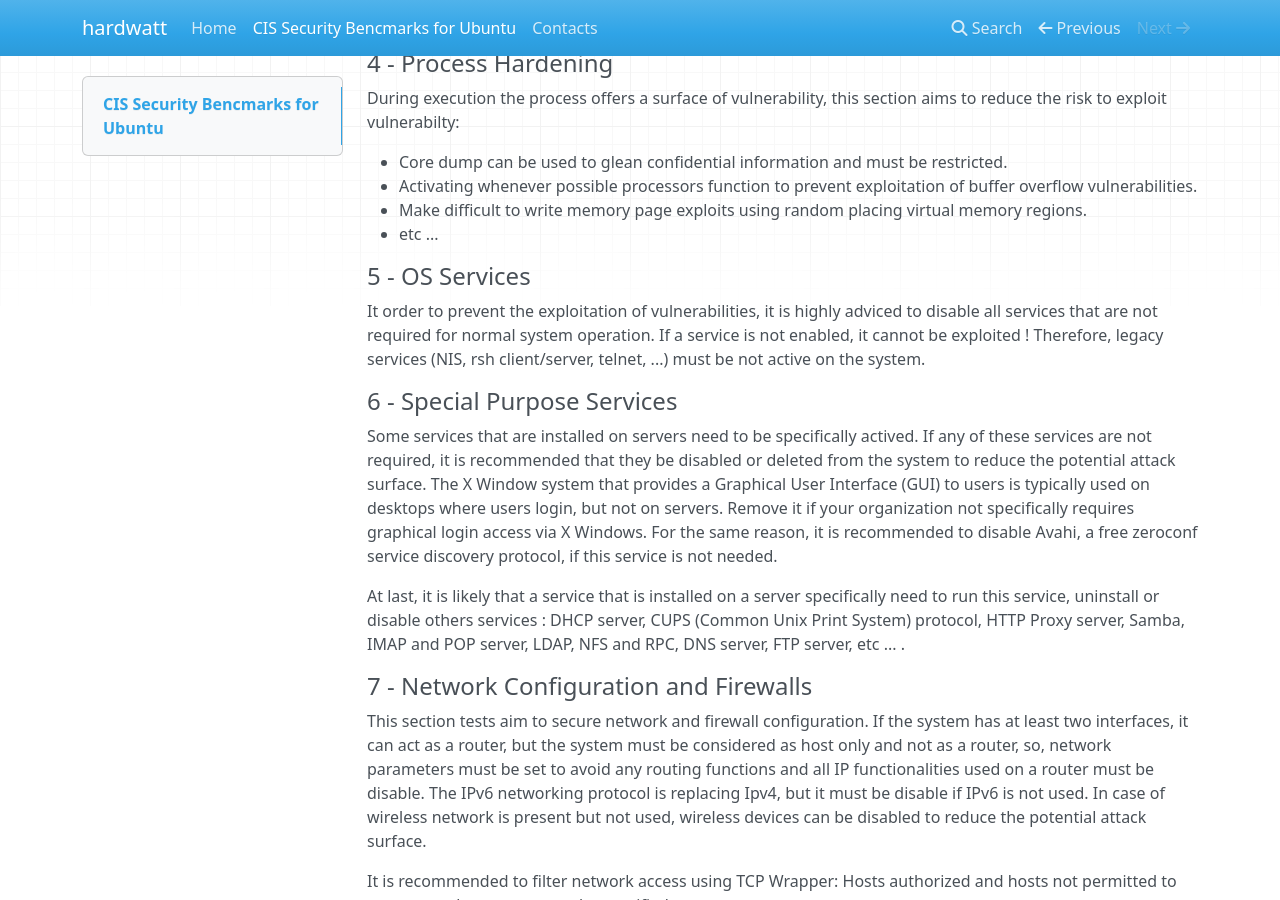
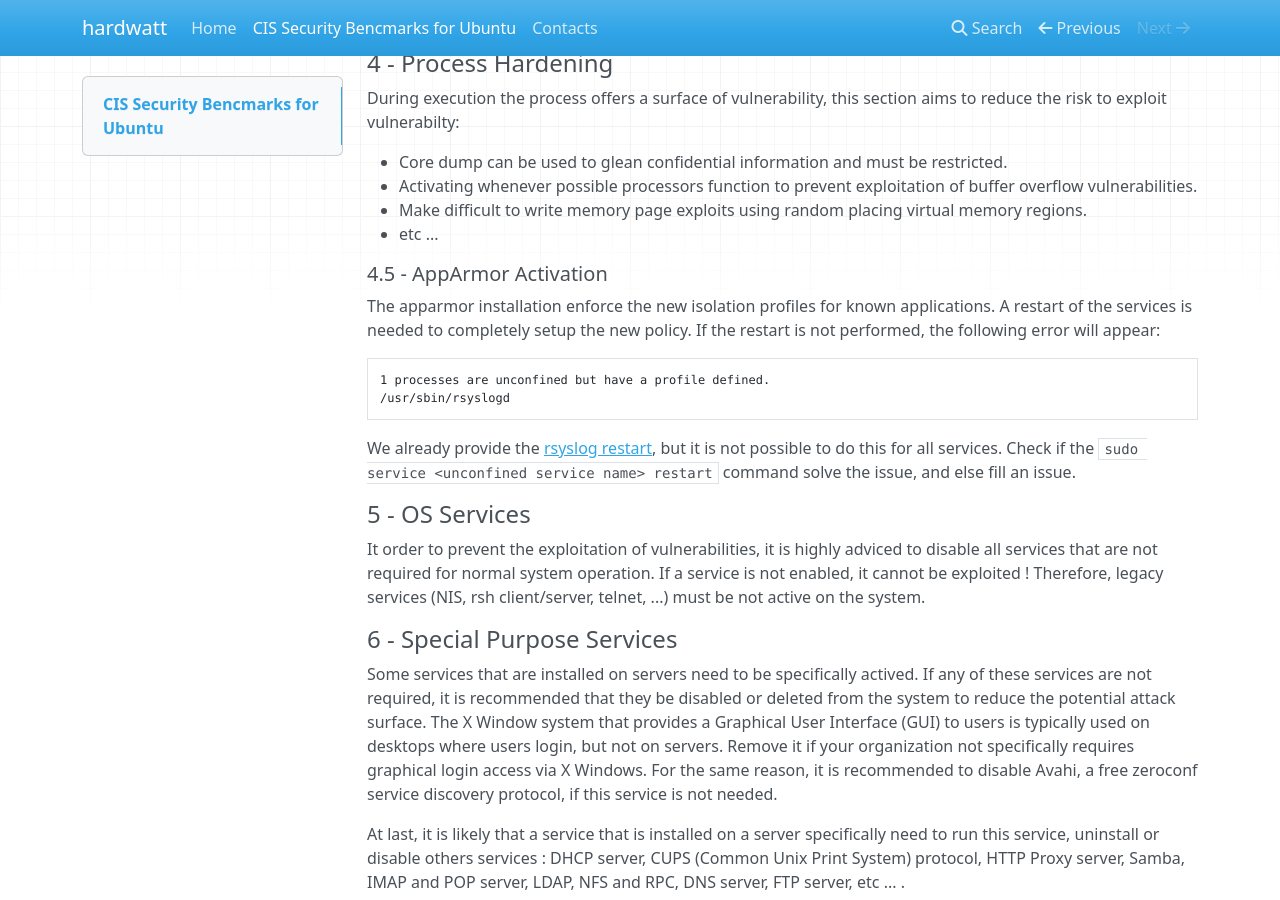
Before and after one commit to awailly/cis-ubuntu-ansible, an MkDocs documentation site: the page built from docs/CIS_Ubuntu.md, in a window 1280 px wide and 900 px high, scrolled down 975 px. Built offline with MkDocs 1.6.1, drawn with Linux system fonts in a browser that asks for light colours; nearby versions of some CDN libraries; old or Windows-style settings are respelled for this version of MkDocs.

Commit message:
Fix #22 Added documentation for apparmor activation

```diff
--- a/docs/CIS_Ubuntu.md
+++ b/docs/CIS_Ubuntu.md
@@ -47,6 +47,14 @@ During execution the process offers a surface of vulnerability, this section aim
 - Make difficult to write memory page exploits using random placing virtual memory regions.
 - etc ...
 
+##### 4.5 - AppArmor Activation
+
+The apparmor installation enforce the new isolation profiles for known applications. A restart of the services is needed to completely setup the new policy. If the restart is not performed, the following error will appear:
+
+    1 processes are unconfined but have a profile defined.
+    /usr/sbin/rsyslogd
+
+We already provide the [rsyslog restart](https://github.com/awailly/cis-ubuntu-ansible/issues/7#issuecomment-102357799), but it is not possible to do this for all services. Check if the `sudo service <unconfined service name> restart` command solve the issue, and else fill an issue.
 
 ###
 #### 5 - OS Services
```
